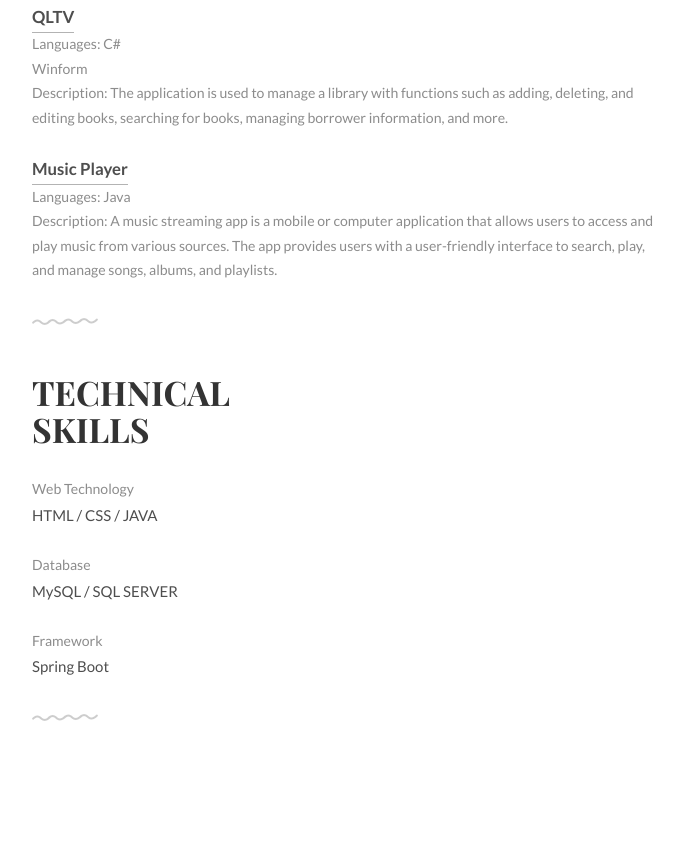
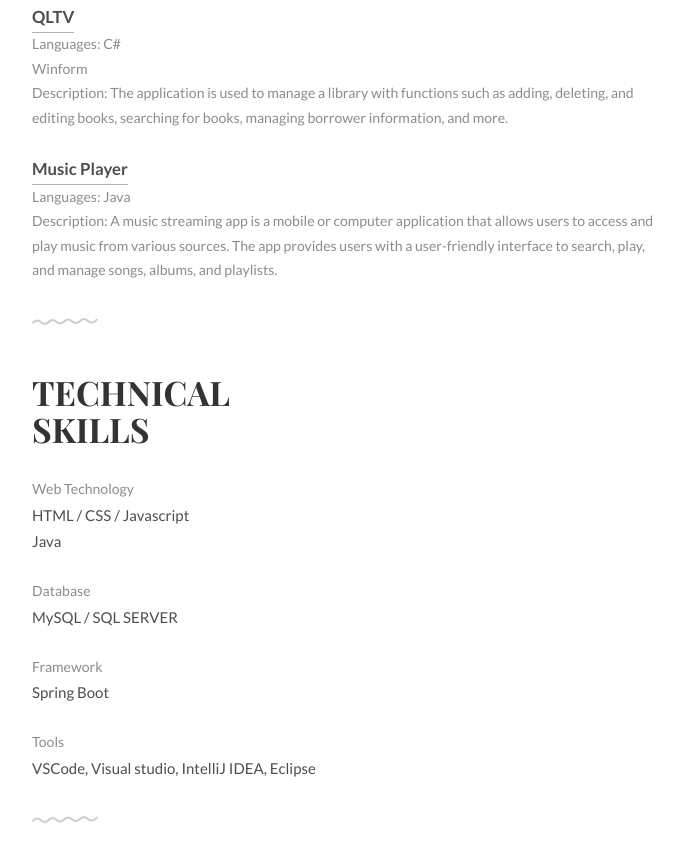
Before and after one commit to hieunn0702/my-portfolio, a plain HTML site: page index.html in a window 1280 px wide. Shown: the part 1039-1900 px from the top of the page, without its empty margins (297-980 px from the left). Before the commit the page ends 1808 px from the top, so only its background shows below. Drawn offline with Linux system fonts and the light colour scheme.

Commit message:
update index.html

```diff
--- a/index.html
+++ b/index.html
@@ -55,7 +55,7 @@
 				<p>Full name: Nguyen Ngoc Hieu<br>Date of birth: November 7, 2002<br>Nationality: VietNam<br>Email: hieunguyenn711@gmail.com<br>Phone: 0939206760</p>
 				Github: <a href="https://github.com/hieunn0702">https://github.com/hieunn0702</a><br>
 				LinkedIn: <a href="https://www.linkedin.com/in/nguyen-ngoc-hieu-24b2a52a3/">https://www.linkedin.com/in/nguyen-ngoc-hieu-24b2a52a3/</a><br>
-				CV: <a href="./img/NguyenNgocHieuCv-Eng.pdf">CV</a><br>
+				CV: <a href="./img/Nguyen-Ngoc-Hieu-CV.pdf">CV</a><br>
 			</div>
 		</div>
 	</div>
@@ -95,7 +95,8 @@
 			<h1>Technical<br>Skills</h1>
 			<ul class="skill-list list-flat">
 				<li>Web Technology</li>
-				<li>HTML / CSS / JAVA</li>
+				<li>HTML / CSS / Javascript</li>
+				<li>Java</li>
 			</ul>
 			<ul class="skill-list list-flat">
 				<li>Database</li>
@@ -104,6 +105,10 @@
 			<ul class="skill-list list-flat">
 				<li>Framework</li>
 				<li>Spring Boot</li>
+			</ul>
+			<ul class="skill-list list-flat">
+				<li>Tools</li>
+				<li>VSCode, Visual studio, IntelliJ IDEA, Eclipse</li>
 			</ul>
 		</div>
 	</div>
```
Also changed, not shown: 2 other files.
